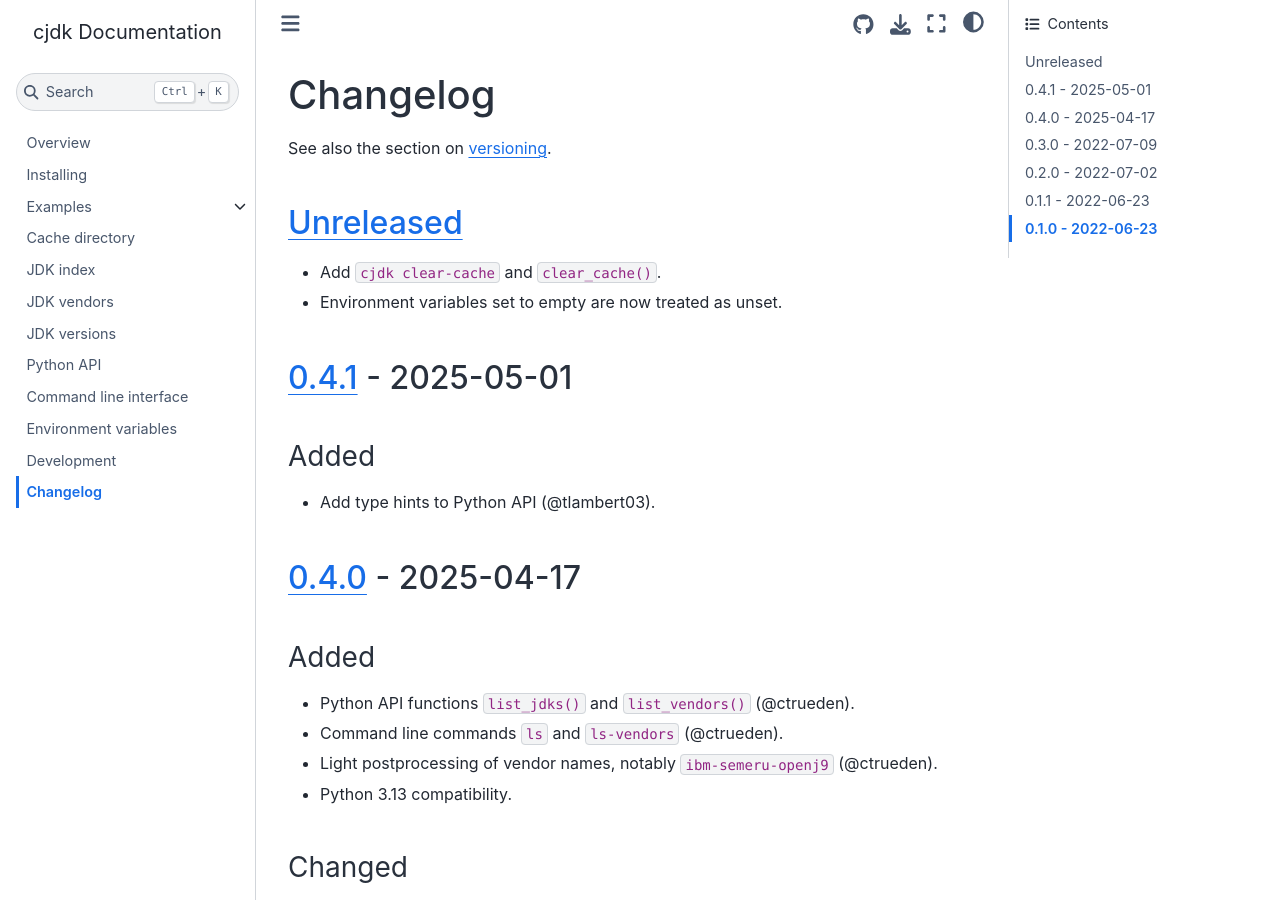
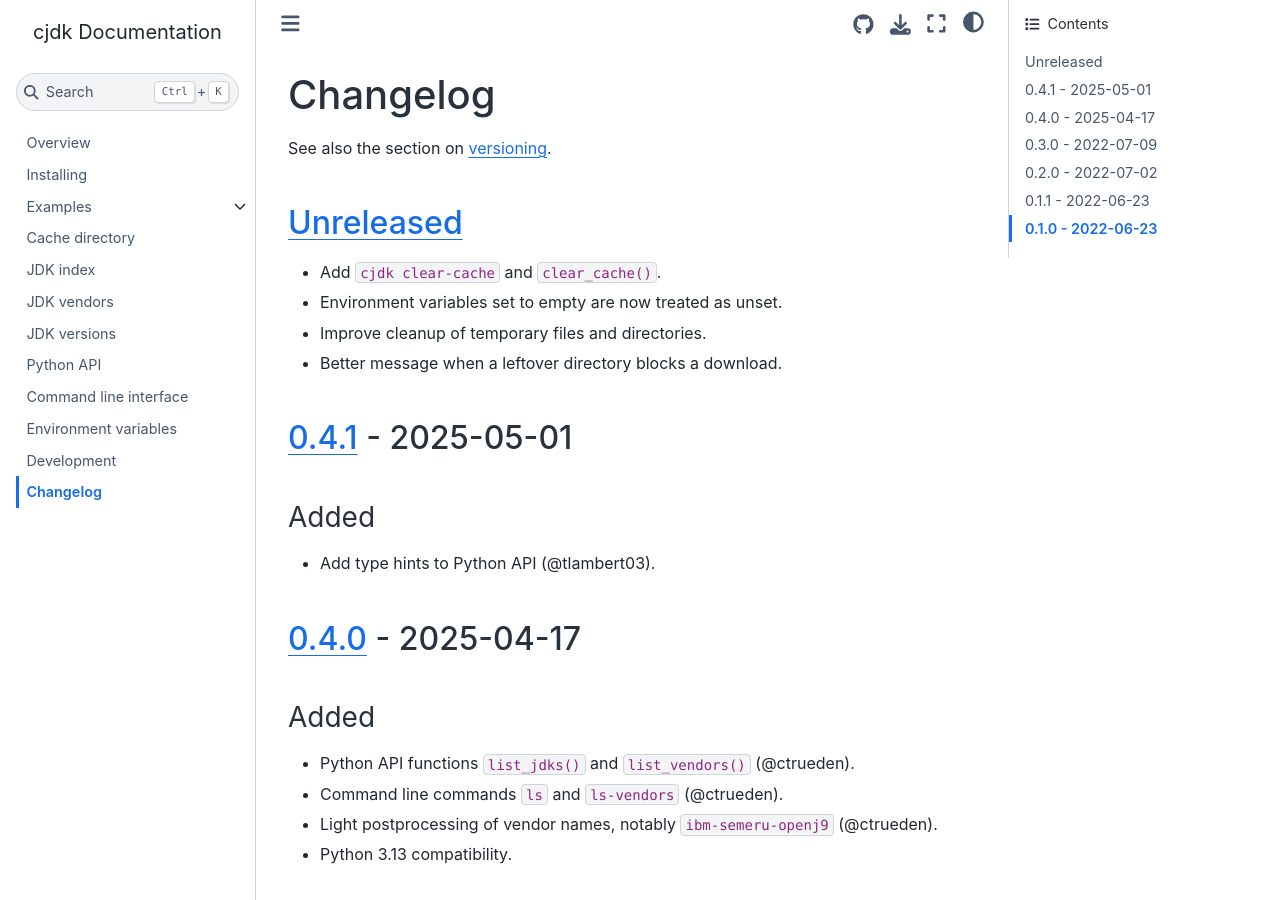
Before and after one commit to cachedjdk/cjdk, a Jupyter Book: the page built from docs/changelog.md, in a window 1280 px wide and 900 px high. Built offline with Jupyter Book 1.0.4 settings and Sphinx 7.4.7 and the Sphinx Book theme 1.1.4, drawn with Linux system fonts in a browser that asks for light colours.

Commit message:
Update changelog

```diff
--- a/docs/changelog.md
+++ b/docs/changelog.md
@@ -12,6 +12,8 @@ See also the section on [versioning](versioning-scheme).
 
 - Add `cjdk clear-cache` and `clear_cache()`.
 - Environment variables set to empty are now treated as unset.
+- Improve cleanup of temporary files and directories.
+- Better message when a leftover directory blocks a download.
 
 ## [0.4.1] - 2025-05-01
 
```
